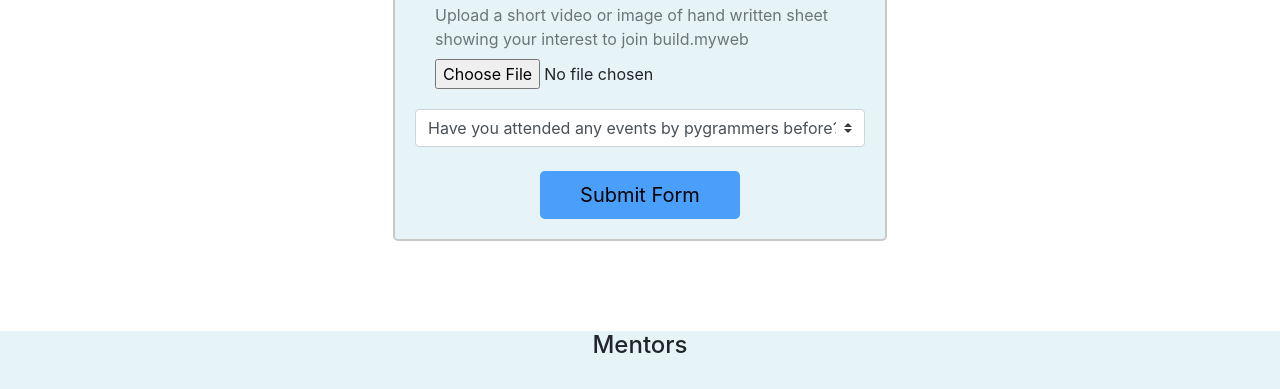
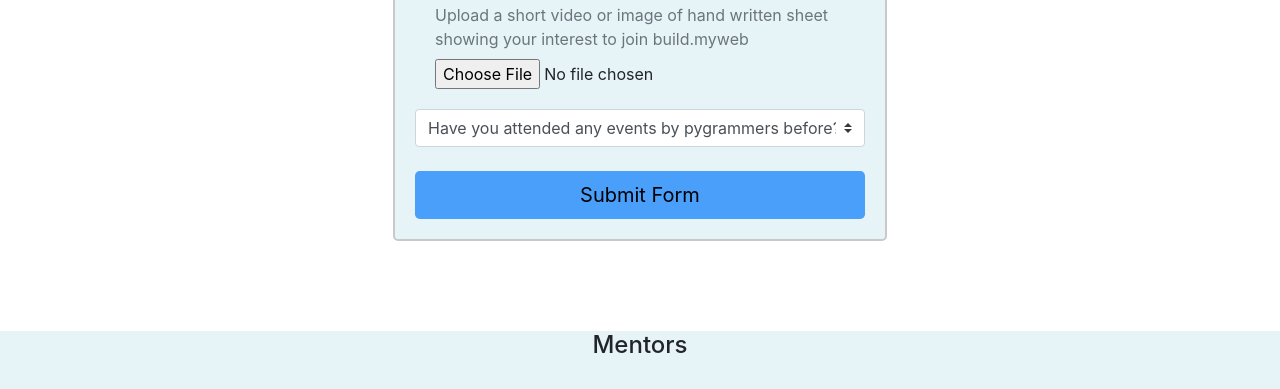
Before and after one commit to adilsalam/website, a plain HTML site: page index.html in a window 1280 px wide. Shown: the part 1124-1513 px from the top of the page. Drawn offline with nearby package versions, Linux system fonts and the light colour scheme.

Commit message:
Update index.html

```diff
--- a/index.html
+++ b/index.html
@@ -100,7 +100,7 @@
                         <option value="2">no</option>
                         <option value="3">ok</option>
                     </select><br><br>
-                    <button type="submit" class="btn btn-lg btn-block mx-auto"  style="width: 200px;margin-left: 150px;">Submit Form</button>
+                    <button type="submit" class="btn btn-lg btn-block mx-auto"  style="margin-left: 150px;">Submit Form</button>
         </form>
       </div>
     </div>
```
